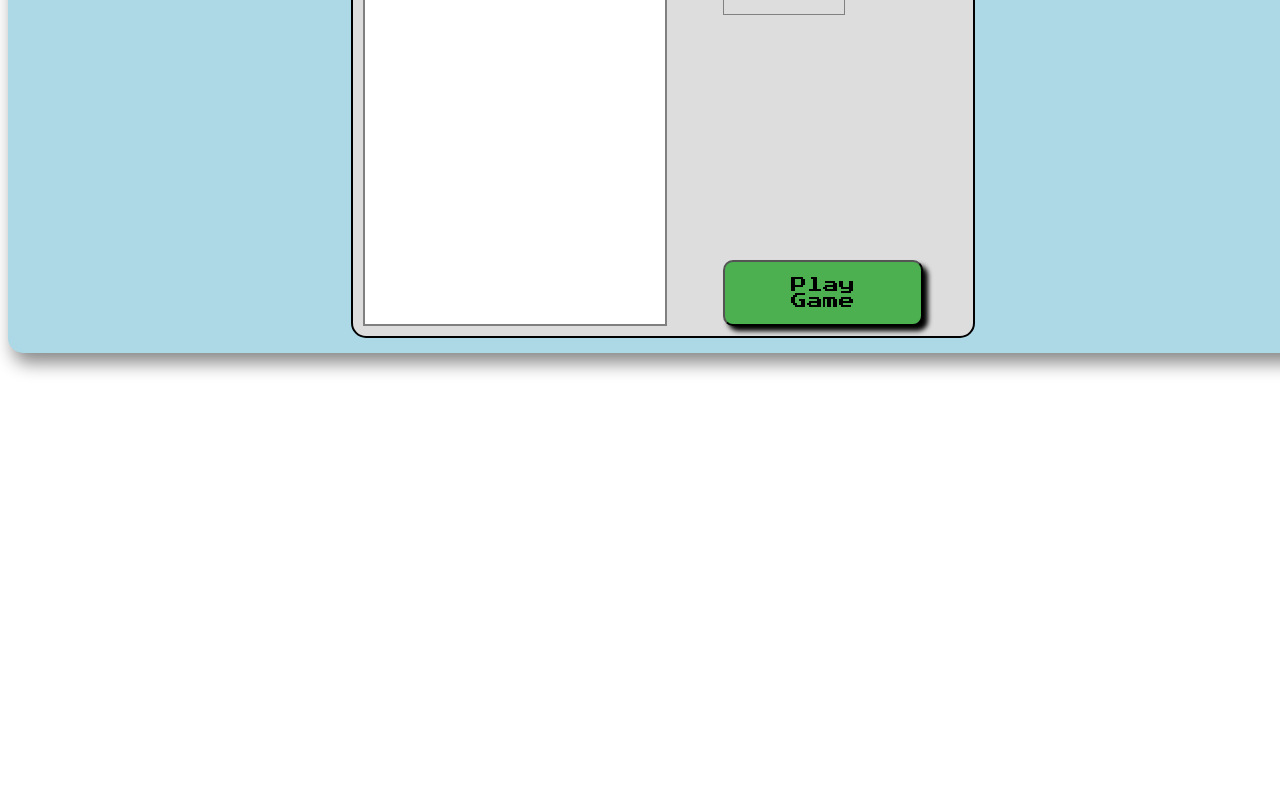
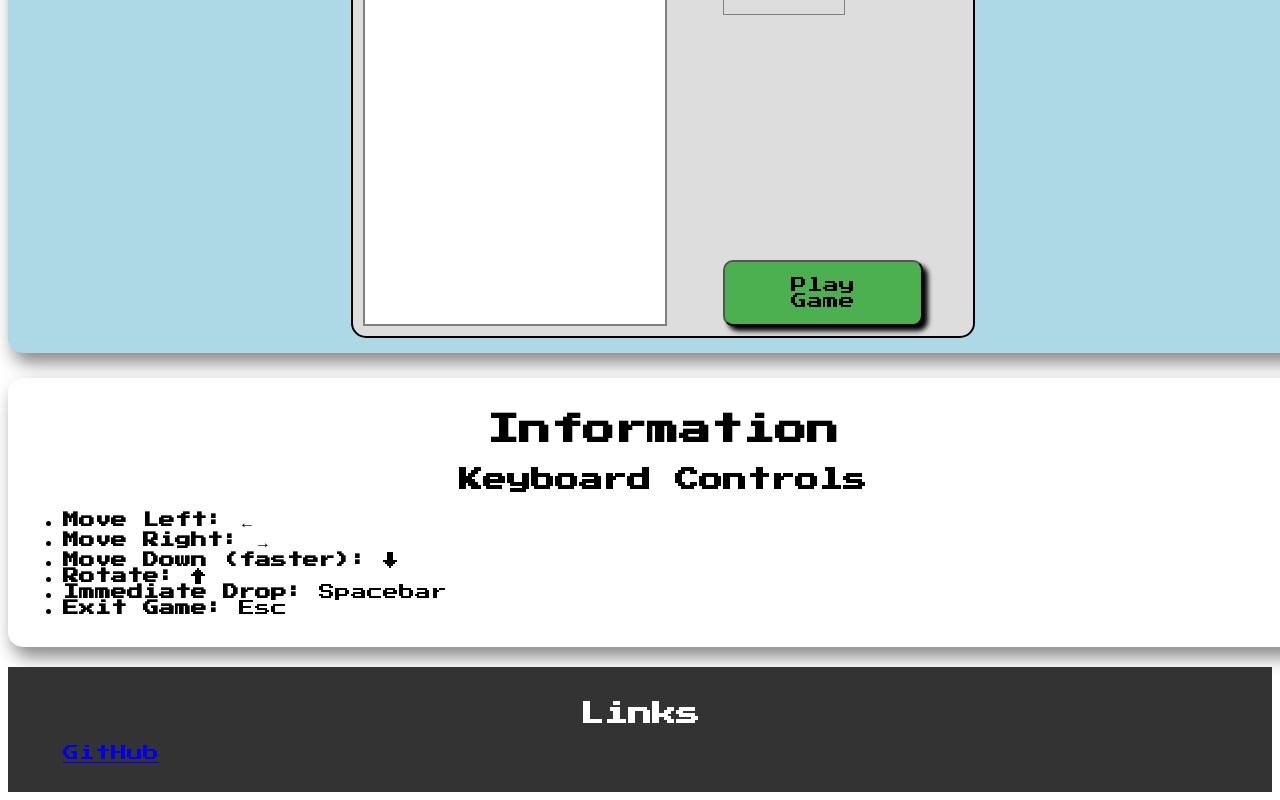
Before and after one commit to joeaoregan/jor-tetris, an Angular app: page / in a window 1280 px wide. Shown: the part 380-1180 px from the top of the page. Before the commit the page ends 800 px from the top, so only its background shows below. Built offline with nearby package versions, Linux system fonts and the light colour scheme.

Commit message:
info footer

```diff
--- a/src/app/app.component.ts
+++ b/src/app/app.component.ts
@@ -8,6 +8,8 @@ import { Component } from '@angular/core';
   selector: 'app-root',
   template: `
     <game-board></game-board>
+    <app-info></app-info>
+    <app-footer></app-footer>
   `,
   styles: []
 })
--- a/src/app/app.module.ts
+++ b/src/app/app.module.ts
@@ -2,10 +2,12 @@ import { BrowserModule } from '@angular/platform-browser';
 import { NgModule } from '@angular/core';
 
 import { AppComponent } from './app.component';
-import { BoardComponent } from './board.component';
+import { BoardComponent } from './board/board.component';
+import { InfoComponent } from './info/info.component';
+import { FooterComponent } from './footer/footer.component';
 
 @NgModule({
-  declarations: [AppComponent, BoardComponent],
+  declarations: [AppComponent, BoardComponent, InfoComponent, FooterComponent],
   imports: [BrowserModule],
   providers: [],
   bootstrap: [AppComponent]
--- /dev/null
+++ b/src/app/board/board.component.css
@@ -0,0 +1,50 @@
+
+.container {
+    box-shadow: 5px 10px 18px #888888;
+    padding: 15px;
+    border-radius: 15px;
+    width: 1280px;
+    /*center within div*/
+    margin: 0 auto;
+    background-color: lightblue;
+}
+
+.grid {
+    width: 600px;
+    display: grid;
+    grid-template-columns: 360px 200px;
+    border: 2px solid black;
+    /*center within div*/
+    margin: 0 auto;
+    padding: 10px;
+    border-radius: 15px;
+    background-color: #DDD;
+}
+
+.right-column {
+    display: flex;
+    flex-direction: column;
+    justify-content: space-between;
+}
+
+.game-board {
+    border: 2px solid grey;
+    background-color: white;
+}
+
+.play-button {
+    border-radius: 10px;
+    box-shadow: 5px 5px 5px black;
+    background-color: #4caf50;
+    font-size: 16px;
+    padding: 15px 30px;
+    cursor: pointer;
+}
+
+.play-button:hover {
+    background-color: #00ca50;
+}
+
+.next {
+    border: 1px solid grey;
+}
--- a/src/app/board.component.html
+++ b/src/app/board/board.component.html
@@ -1,4 +1,4 @@
-<!-- Board Template-->
+<!-- Board Template -->
 <div class="container">
     <div class="grid">
         <canvas #board class="game-board"></canvas>
--- /dev/null
+++ b/src/app/footer/footer.component.css
@@ -0,0 +1,22 @@
+h2 {
+    text-align: center;
+}
+ul {
+    list-style-type: none;
+}
+
+.footer {
+    margin-top: 20px;
+    padding: 15px;
+    height: max-content;
+    background-color: #333;
+    color: white;
+}
+
+a:visited {
+    color: #888;
+}
+
+a:hover {
+    color: #ccc;
+}
--- /dev/null
+++ b/src/app/footer/footer.component.html
@@ -0,0 +1,6 @@
+<div class="footer">
+    <h2>Links</h2>
+    <ul>
+        <li><a href="https://github.com/joeaoregan/jor-tetris" target="_blank">GitHub</a></li>
+    </ul>
+</div>
--- /dev/null
+++ b/src/app/footer/footer.component.ts
@@ -0,0 +1,15 @@
+import { Component, OnInit } from '@angular/core';
+
+@Component({
+  selector: 'app-footer',
+  templateUrl: './footer.component.html',
+  styleUrls: ['./footer.component.css']
+})
+export class FooterComponent implements OnInit {
+
+  constructor() { }
+
+  ngOnInit() {
+  }
+
+}
--- /dev/null
+++ b/src/app/info/info.component.css
@@ -0,0 +1,16 @@
+.info {
+    box-shadow: 5px 10px 18px #888888;
+    padding: 15px;
+    border-radius: 15px;
+    width: 1280px;
+    margin: 0 auto;
+    margin-top: 25px;
+}
+
+h2 {
+    text-align: center;
+}
+
+.keys {
+    margin: 0 auto;
+}
--- /dev/null
+++ b/src/app/info/info.component.html
@@ -0,0 +1,15 @@
+<!-- Info Template -->
+<div class="info">
+    <h1>Information</h1>
+    <h2>Keyboard Controls</h2>
+    <div class="keys">
+        <ul>
+            <li><b>Move Left:</b> &#x2190;</li>
+            <li><b>Move Right:</b> &#x2192;</li>
+            <li><b>Move Down (faster):</b> &#x2193;</li>
+            <li><b>Rotate:</b> &#x2191;</li>
+            <li><b>Immediate Drop:</b> Spacebar</li>
+            <li><b>Exit Game:</b> Esc</li>
+        </ul>
+    </div>
+</div>
--- /dev/null
+++ b/src/app/info/info.component.ts
@@ -0,0 +1,15 @@
+import { Component, OnInit } from '@angular/core';
+
+@Component({
+  selector: 'app-info',
+  templateUrl: './info.component.html',
+  styleUrls: ['./info.component.css']
+})
+export class InfoComponent implements OnInit {
+
+  constructor() { }
+
+  ngOnInit() {
+  }
+
+}
--- a/src/styles.css
+++ b/src/styles.css
@@ -5,52 +5,6 @@
     font-family: 'Press Start 2P', cursive;
 }
 
-.container {
-    box-shadow: 5px 10px 18px #888888;
-    padding: 15px;
-    border-radius: 15px;
-    width: 1280px;
-    /*center within div*/
-    margin: 0 auto;
-    background-color: lightblue;
-}
-
-.grid {
-    width: 600px;
-    display: grid;
-    grid-template-columns: 360px 200px;
-    border: 2px solid black;
-    /*center within div*/
-    margin: 0 auto;
-    padding: 10px;
-    border-radius: 15px;
-    background-color: #DDD;
-}
-
-.right-column {
-    display: flex;
-    flex-direction: column;
-    justify-content: space-between;
-}
-
-.game-board {
-    border: 2px solid grey;
-    background-color: white;
-}
-
-.play-button {
-    border-radius: 10px;
-    box-shadow: 5px 5px 5px black;
-    background-color: #4caf50;
-    font-size: 16px;
-    padding: 15px 30px;
-    cursor: pointer;
-}
-
 h1 {
     text-align: center;
 }
-
-.next {
-    border: 1px solid grey;
-}
```
Also changed, not shown: src/app/board/board.component.ts (renamed from src/app/board.component.ts, +5 -4 lines).
